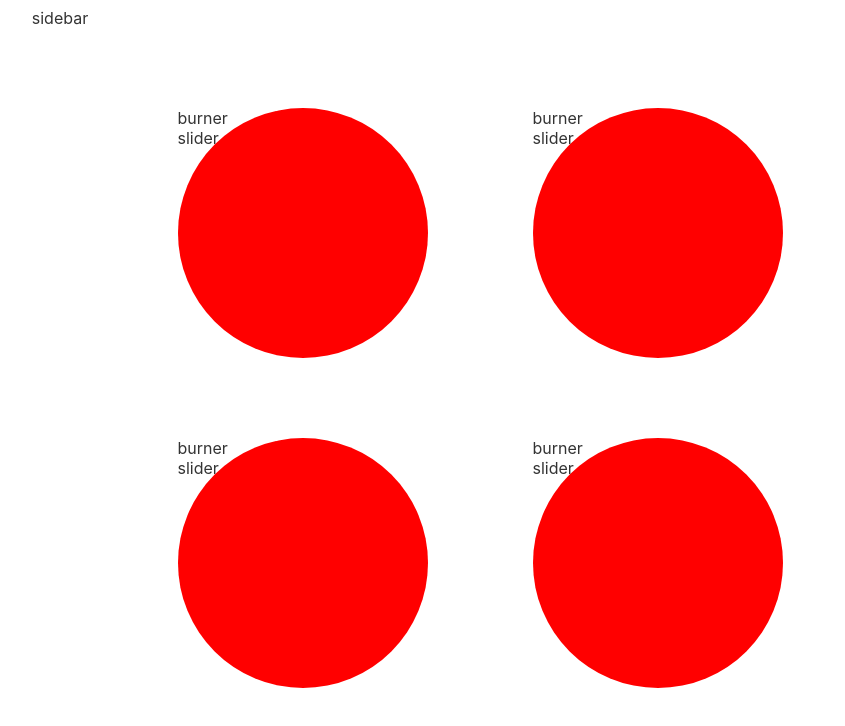
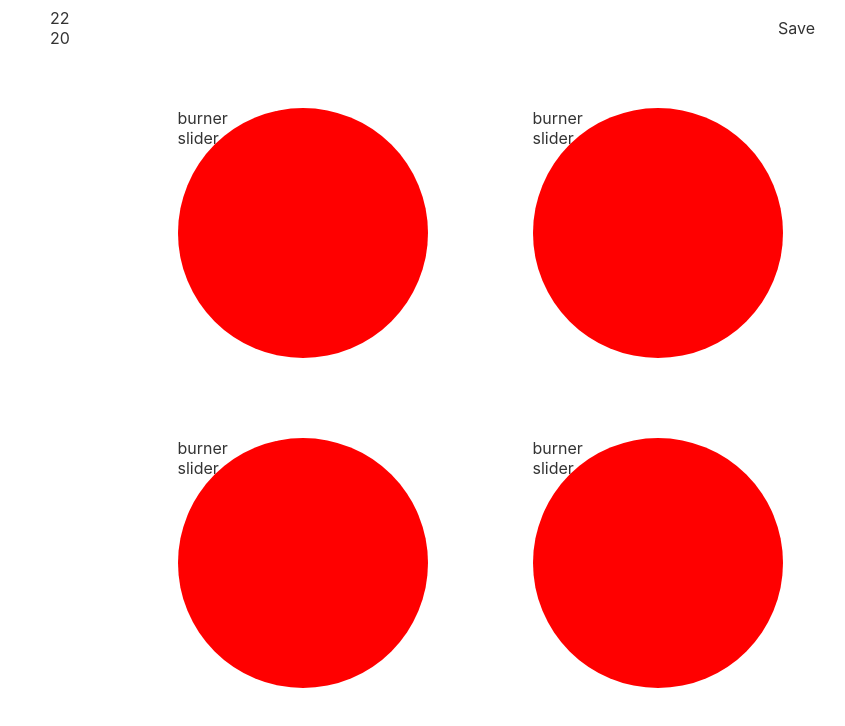
Before and after one commit to Jaeger2305/mental-health-tracker, a Svelte app in the folder client/: page / in a window 1280 px wide. Shown: the top 726 px of the page, without its empty margins (233-1078 px from the left). Built offline with nearby package versions, Linux system fonts and the light colour scheme.

Commit message:
feat: add basic click interaction

```diff
--- a/client/src/components/App.svelte
+++ b/client/src/components/App.svelte
@@ -1,14 +1,40 @@
 <script lang="ts">
+  import type { BurnerConfig } from "../types";
+
   import Burner from "./Burner.svelte";
   import Sidebar from "./Sidebar.svelte";
 
-  export let name: string;
+  let history: Array<BurnerConfig> = [
+    { exercise: 1, sleep: 7, diet: 5, social: 9, date: new Date() },
+    { exercise: 3, sleep: 5, diet: 4, social: 8, date: new Date() },
+  ];
+
+  let activeBurners = getRandomHistory();
+
+  function getRandomHistory(): BurnerConfig {
+    return {
+      exercise: getRandomScore(),
+      sleep: getRandomScore(),
+      diet: getRandomScore(),
+      social: getRandomScore(),
+      date: new Date(),
+    };
+  }
+
+  function getRandomScore() {
+    return Math.floor(Math.random() * 10) + 1;
+  }
+
+  function saveToHistory() {
+    history = [...history, activeBurners];
+    activeBurners = getRandomHistory();
+  }
 </script>
 
 <main>
   <div class="grid">
-    <div class="sidebar"><Sidebar /></div>
-    <div class="topbar" />
+    <div class="sidebar"><Sidebar {history} /></div>
+    <div class="topbar" on:click={saveToHistory}>Save</div>
     <div class="burner1"><Burner /></div>
     <div class="burner2"><Burner /></div>
     <div class="burner3"><Burner /></div>
--- a/client/src/components/Sidebar.svelte
+++ b/client/src/components/Sidebar.svelte
@@ -1,7 +1,19 @@
 <script lang="ts">
+  import type { BurnerConfig } from "../types";
+
+  export let history: Array<BurnerConfig> = [];
 </script>
 
-<main>sidebar</main>
+<main>
+  {#each history as burnerConfig}
+    <div>
+      {burnerConfig.exercise +
+        burnerConfig.sleep +
+        burnerConfig.diet +
+        burnerConfig.social}
+    </div>
+  {/each}
+</main>
 
 <style>
 </style>
--- /dev/null
+++ b/client/src/types.ts
@@ -0,0 +1,7 @@
+export type BurnerConfig = {
+  social: number;
+  exercise: number;
+  diet: number;
+  sleep: number;
+  date: Date;
+};
```
